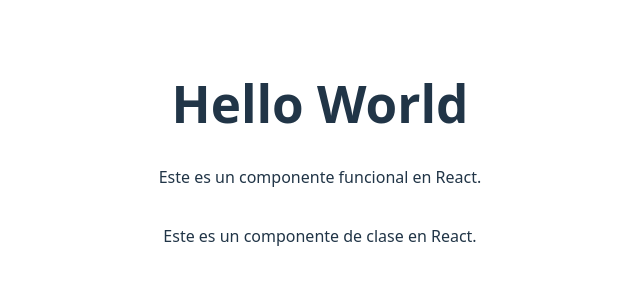
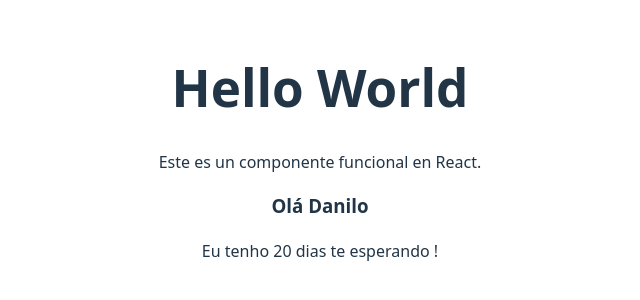
Before and after one commit to danilosnt/Current-Time, a React (Vite) app: page / in a window 1280 px wide. Shown: the part 248-548 px from the top of the page, without its empty margins (320-960 px from the left). Built offline with nearby package versions, Linux system fonts and the light colour scheme.

Commit message:
teste com props

```diff
--- a/src/App.jsx
+++ b/src/App.jsx
@@ -3,7 +3,7 @@
 import viteLogo from '/vite.svg'
 import './App.css'
 import ComponenteFuncional from './components/ComponenteFuncional'
-import ClassComponent from './components/ClassComponent'
+import PropsExample from './components/PropsExample'
 
 function App() {
 
@@ -11,7 +11,7 @@
     <>
       <h1>Hello World</h1>
       <ComponenteFuncional />
-      <ClassComponent />
+      <PropsExample nome="Danilo" tempo={20} />
     </>
   )
 }
--- a/src/components/ClassComponent.jsx
+++ /dev/null
@@ -1,15 +0,0 @@
-import React from 'react';
-
-class ClassComponent extends React.Component {
-
-    render() {
-        return (
-            <div>
-                <h1></h1>
-                <p>Este es un componente de clase en React.</p>
-            </div>
-        );
-    }
-}
-
-export default ClassComponent;
--- /dev/null
+++ b/src/components/PropsExample.jsx
@@ -0,0 +1,12 @@
+import React from 'react'
+
+const PropsExample = ({nome, tempo}) => {
+  return (
+    <div>
+        <h3>Olá {nome}</h3>
+        <p>Eu tenho {tempo} dias te esperando !</p>
+    </div>
+  )
+}
+
+export default PropsExample
```
